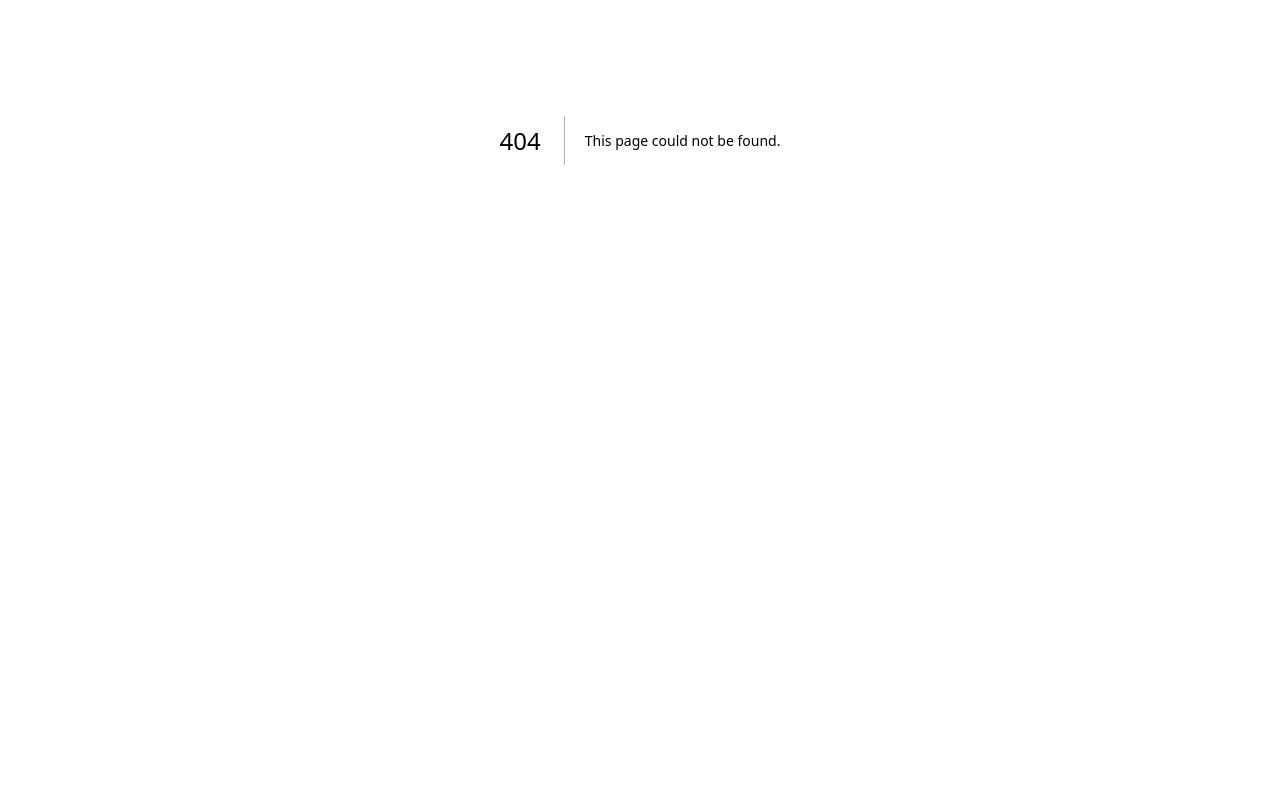
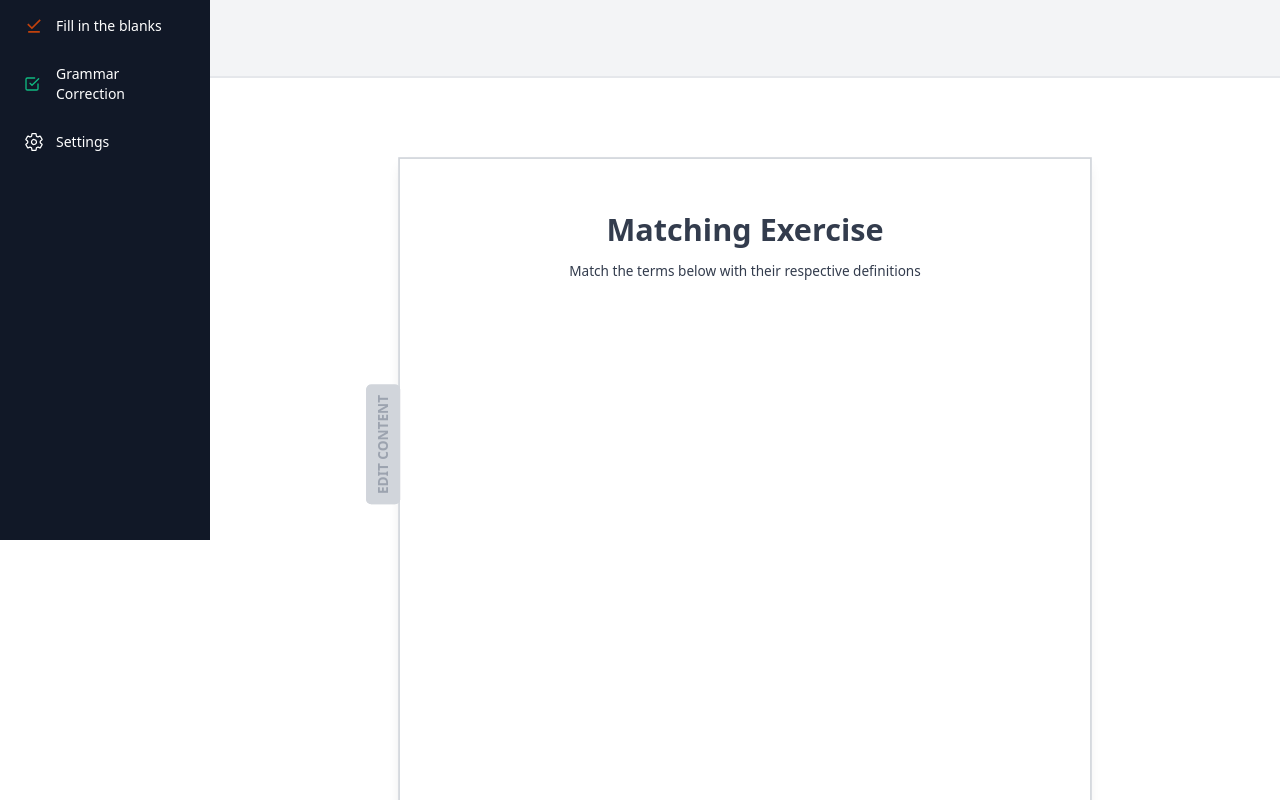
Before and after one commit to tbabyuk/saas-esl-worksheet-wizard, a Next.js app: page /worksheets/matching in a window 1280 px wide. Before the commit this address had no page. Shown: the part 260-1060 px from the top of the page. Before the commit the page ends 800 px from the top, so only its background shows below. Built offline with nearby package versions, Linux system fonts and the light colour scheme.

Commit message:
made edit content button into a separate component and added it to all worksheet pages

```diff
--- a/app/api/fill-in-the-blanks/route.js
+++ b/app/api/fill-in-the-blanks/route.js
@@ -27,6 +27,8 @@ export async function POST(req) {
     if(type === "blanks-from-user-words") {
         const {userWordsAsBlanksArray, text} = requestObject;
 
+        console.log("logging user words as blanks array from API:", userWordsAsBlanksArray)
+
         const completion = await openai.chat.completions.create({
         messages: [{"role": "user", "content": `Hey chat, I need your help creating a fill-in-the-blanks activity for my students. In this text: ${text}, please replace the words ${userWordsAsBlanksArray} with a long underscore line, like this "________________" (maximum 16 characters long). It's important that you only replace these words, and no other words. If any of these words are preceded by an article like "a" or "the", do not replace the article, only the word. The case of these words does not matter. Finally, please return the resulting text to me as a string. Thank you.`}],
         model: "gpt-3.5-turbo-16k",
--- a/app/components/sidebar.jsx
+++ b/app/components/sidebar.jsx
@@ -19,19 +19,19 @@ const routes = [
   {
     label: "Matching",
     icon: <TiArrowShuffle className="h-5 w-5 mr-3" />,
-    href: "/dashboard/worksheets/matching",
+    href: "/worksheets/matching",
     color: "text-violet-500"
   },
   {
     label: "Multiple Choice",
     icon: <FaListUl className="h-4 w-4 mr-4" />,
-    href: "/dashboard/worksheets/multiple-choice",
+    href: "/worksheets/multiple-choice",
     color: "text-pink-700"
   },
   {
     label: "Fill in the blanks",
     icon: <MdOutlineFileDownloadDone className="h-5 w-5 mr-3" />,
-    href: "/dashboard/worksheets/fill-in-the-blanks",
+    href: "/worksheets/fill-in-the-blanks",
     color: "text-orange-700"
   },
   {
--- /dev/null
+++ b/app/worksheets/components/EditContentButton.jsx
@@ -0,0 +1,9 @@
+
+
+export const EditContentButton = ({contentEditable, setContentEditable}) => {
+
+
+    return (
+        <button className="px-3 py-2 rounded-md text-gray-400 font-semibold no-animation absolute -left-[90px] top-[30%] bg-gray-300 -rotate-90" onClick={() => setContentEditable(!contentEditable)}>{contentEditable ? "SAVE CONTENT" : "EDIT CONTENT"}</button>
+    )
+}
--- a/app/dashboard/worksheets/fill-in-the-blanks/FillInTheBlanksOptions.jsx
+++ b/app/worksheets/fill-in-the-blanks/FillInTheBlanksOptions.jsx
@@ -1,7 +1,7 @@
 "use client";
 
 import { useState } from "react";
-import { TargetWordsInput } from "../../components/TargetWordsInput";
+import { TargetWordsInput } from "../multiple-choice/components/TargetWordsInput";
 
 
 export const FillInTheBlanksOptions = ({setOutputWithBlanks}) => {
--- a/app/dashboard/worksheets/fill-in-the-blanks/page.jsx
+++ b/app/worksheets/fill-in-the-blanks/page.jsx
@@ -3,6 +3,7 @@
 import { useState, useRef, useEffect } from "react"
 import { useReactToPrint } from "react-to-print";
 import { FillInTheBlanksOptions } from "./FillInTheBlanksOptions";
+import { EditContentButton } from "../components/EditContentButton";
 
 
 
@@ -43,8 +44,8 @@ const FillInTheBlanksWorksheetPage = () => {
               <h2 className="text-center text-4xl font-semibold pt-10 mb-4">Fill-In-The-Blanks Questions</h2>
               <p className="text-center">Please complete the blanks below with an appropriate word.</p>
               </div>
-              <button className="px-3 py-2 rounded-md text-gray-400 font-semibold no-animation absolute -left-[90px] top-[30%] bg-gray-300 -rotate-90" onClick={() => setContentEditable(!contentEditable)}>{contentEditable ? "SAVE CONTENT" : "EDIT CONTENT"}</button>
-              <div className={`px-8 leading-8 h-[800px] ${contentEditable && "bg-gray-100"} overflow-y-hidden`} contentEditable={contentEditable} ref={contentEditableDiv}>
+              <EditContentButton contentEditable={contentEditable} setContentEditable={setContentEditable} />
+              <div className={`px-8 leading-8 h-[800px] overflow-y-hidden ${contentEditable && "bg-gray-100"}`} contentEditable={contentEditable} ref={contentEditableDiv}>
                 {outputWithBlanks && outputWithBlanks}
                 {/* <div className="w-full flex flex-col mx-auto">
 
--- /dev/null
+++ b/app/worksheets/layout.jsx
@@ -0,0 +1,27 @@
+
+
+
+
+
+
+import { Navbar } from "../components/navbar";
+import { Sidebar } from "../components/sidebar";
+
+
+
+export default function WorksheetsLayout({ children }) {
+    // hidden h-full md:flex md:w-72 md:flex-col md:fixed md:inset-y-0 z-[80] bg-gray-900
+    return (
+        <>
+            <div className="hidden md:flex md:flex-col md:w-[210px] md:fixed md:inset-y-0 bg-gray-900">
+                <Sidebar />
+            </div>
+            <div className="md:ml-[210px]">
+                <Navbar />
+                <main>
+                    {children}
+                </main>
+            </div>
+        </>
+    )
+  }
--- a/app/dashboard/worksheets/matching/page.jsx
+++ b/app/worksheets/matching/page.jsx
@@ -1,17 +1,22 @@
 "use client"
 
-import { useState, useRef } from "react"
+import { useState, useRef, useEffect } from "react"
 import { useReactToPrint } from "react-to-print";
 import { MatchingOptions } from "./MatchingOptions";
+import { EditContentButton } from "../components/EditContentButton";
 
 
 
 const MatchingWorksheetPage = () => {
 
   const contentToPrint = useRef(null);
+  const contentEditableDiv = useRef();
 
   const [objectKeys, setObjectKeys] = useState([]);
   const [objectValues, setObjectValues] = useState([]);
+
+  const [contentEditable, setContentEditable] = useState(false);
+
 
   console.log("Logging ai object keys:", objectKeys)
   console.log("Logging ai object values:", objectValues)
@@ -24,7 +29,9 @@ const MatchingWorksheetPage = () => {
     removeAfterPrint: true,
   });
 
-
+  useEffect(() => {
+    contentEditableDiv.current.focus();
+  }, [contentEditable])
 
   return (
       <div className="pb-16">
@@ -35,12 +42,15 @@ const MatchingWorksheetPage = () => {
 
         <div>
           <div className="md:scale-[85%] w-full">
-          <div ref={contentToPrint} className="h-[1056px] w-[816px] max-w-[100%] mx-auto border-2 border-gray-300 shadow-lg p-6 overflow-hidden">
+          <div ref={contentToPrint} className="h-[1056px] w-[816px] max-w-[100%] mx-auto border-2 border-gray-300 shadow-lg p-6 relative">
               <div className="h-[190px]">
               <h2 className="text-center text-4xl font-semibold pt-10 mb-4">Matching Exercise</h2>
               <p className="text-center">Match the terms below with their respective definitions</p>
               </div>
-              <div className="grid grid-cols-3 gap-x-3 py-5 h-[800px]">
+              <button className="px-3 py-2 rounded-md text-gray-400 font-semibold no-animation absolute -left-[90px] top-[30%] bg-gray-300 -rotate-90" onClick={() => setContentEditable(!contentEditable)}>{contentEditable ? "SAVE CONTENT" : "EDIT CONTENT"}</button>
+              <EditContentButton contentEditable={contentEditable} setContentEditable={setContentEditable} />
+
+              <div className={`grid grid-cols-3 gap-x-3 py-5 h-[800px] overflow-y-hidden ${contentEditable && "bg-gray-100"}`} contentEditable={contentEditable} ref={contentEditableDiv}>
                 <div className="col-span-1 w-full flex flex-col gap-y-5 mx-auto">
                   <div type="text" className="matching-term">{objectKeys && objectKeys[0]}</div>
                   <div type="text" className="matching-term">{objectKeys && objectKeys[1]}</div>
--- a/app/dashboard/worksheets/multiple-choice/MultipleChoiceOptions.jsx
+++ b/app/worksheets/multiple-choice/MultipleChoiceOptions.jsx
@@ -66,7 +66,7 @@ export const MultipleChoiceOptions = ({setQuestionsArray}) => {
                 <form className="w-full mx-auto flex flex-col mb-8" onSubmit={handleSubmitText}>
                     <label className="flex flex-col mb-8">
                         <span className="mb-2">Paste the text you would like to create multiple choice questions from:</span>
-                        <textarea className="textarea textarea-bordered" placeholder="paste your text here" value={userPayload.text} onChange={(e) => setUserPayload({...userPayload, text: e.target.value})}></textarea>
+                        <textarea className="textarea textarea-bordered h-[200px]" placeholder="paste your text here" value={userPayload.text} onChange={(e) => setUserPayload({...userPayload, text: e.target.value})}></textarea>
                     </label>
                     <button className="btn btn-primary text-white">Generate Worksheet</button>
                 </form>
--- a/app/dashboard/worksheets/multiple-choice/page.jsx
+++ b/app/worksheets/multiple-choice/page.jsx
@@ -1,15 +1,19 @@
 "use client"
 
-import { useState, useRef } from "react"
+import { useState, useRef, useEffect } from "react"
 import { useReactToPrint } from "react-to-print";
 import { MultipleChoiceOptions } from "./MultipleChoiceOptions";
+import { EditContentButton } from "../components/EditContentButton";
 
 
 
 const MultipleChoiceWorksheetPage = () => {
 
   const contentToPrint = useRef(null);
+  const contentEditableDiv = useRef();
   const [questionsArray, setQuestionsArray] = useState([]);
+  const [contentEditable, setContentEditable] = useState(false);
+
 
   console.log("Logging questions array from MC page.jsx:", questionsArray)
 
@@ -22,6 +26,10 @@ const MultipleChoiceWorksheetPage = () => {
   });
 
 
+  useEffect(() => {
+    contentEditableDiv.current.focus();
+  }, [contentEditable])
+
 
   return (
       <div className="pb-16">
@@ -32,12 +40,13 @@ const MultipleChoiceWorksheetPage = () => {
 
         <div>
           <div className="md:scale-[85%] w-full">
-          <div ref={contentToPrint} className="h-[1056px] w-[816px] max-w-[100%] mx-auto border-2 border-gray-300 shadow-lg p-6 overflow-hidden">
+          <div ref={contentToPrint} className="h-[1056px] w-[816px] max-w-[100%] mx-auto border-2 border-gray-300 shadow-lg p-6 relative">
               <div className="h-[190px]">
               <h2 className="text-center text-4xl font-semibold pt-10 mb-4">Multiple Choice Questions</h2>
               <p className="text-center">Choose the correct answer from the below options.</p>
               </div>
-              <div className="px-8 h-[800px]">
+              <EditContentButton contentEditable={contentEditable} setContentEditable={setContentEditable} />
+              <div className={`px-8 h-[800px] overflow-y-hidden ${contentEditable && "bg-gray-100"}`} contentEditable={contentEditable} ref={contentEditableDiv}>
                 <div className="w-full flex flex-col mx-auto">
                   {questionsArray && (
                     <div className="flex flex-col">
--- /dev/null
+++ b/app/worksheets/page.jsx
@@ -0,0 +1,11 @@
+
+
+
+
+const WorksheetsPage = () => {
+  return (
+    <div>WorksheetsPage</div>
+  )
+}
+
+export default WorksheetsPage
```
Also changed, not shown: app/worksheets/matching/MatchingOptions.jsx (renamed from app/dashboard/worksheets/matching/MatchingOptions.jsx), app/worksheets/multiple-choice/components/TargetWordsInput.jsx (renamed from app/dashboard/components/TargetWordsInput.jsx).
